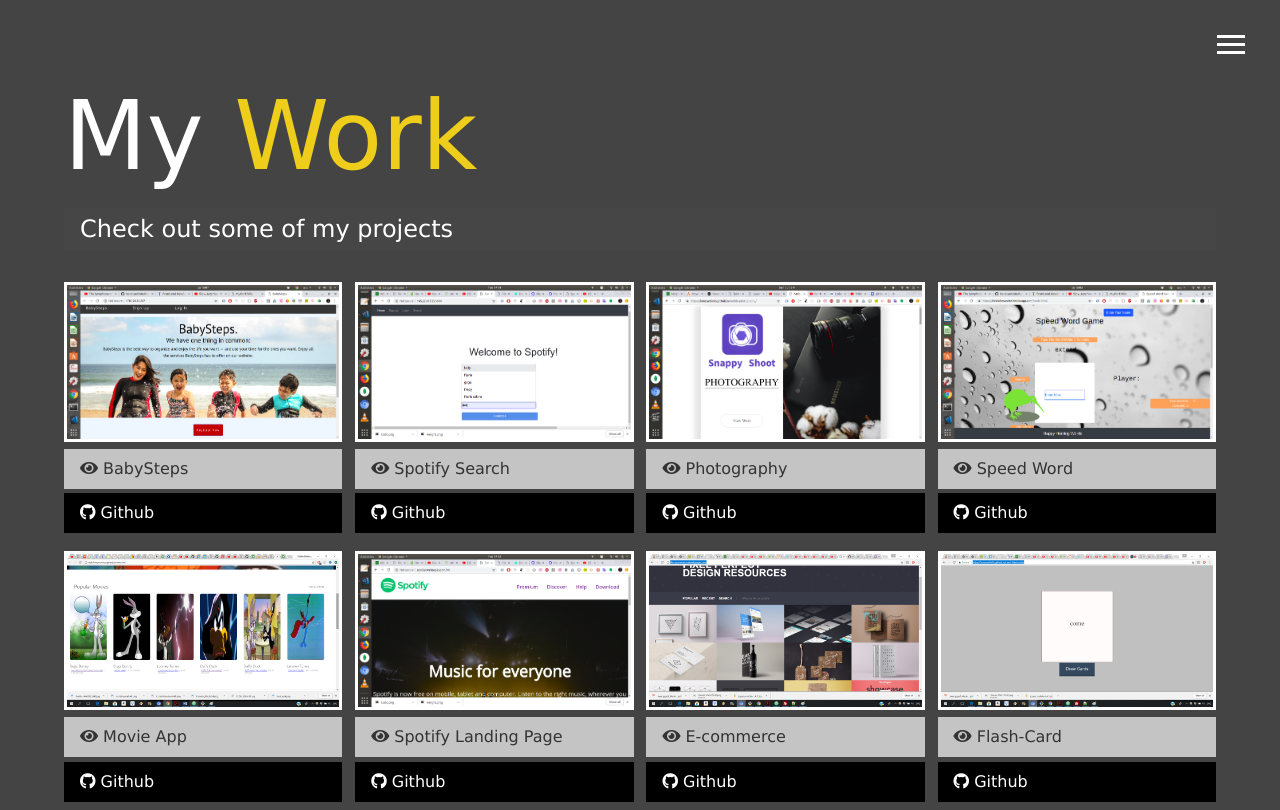
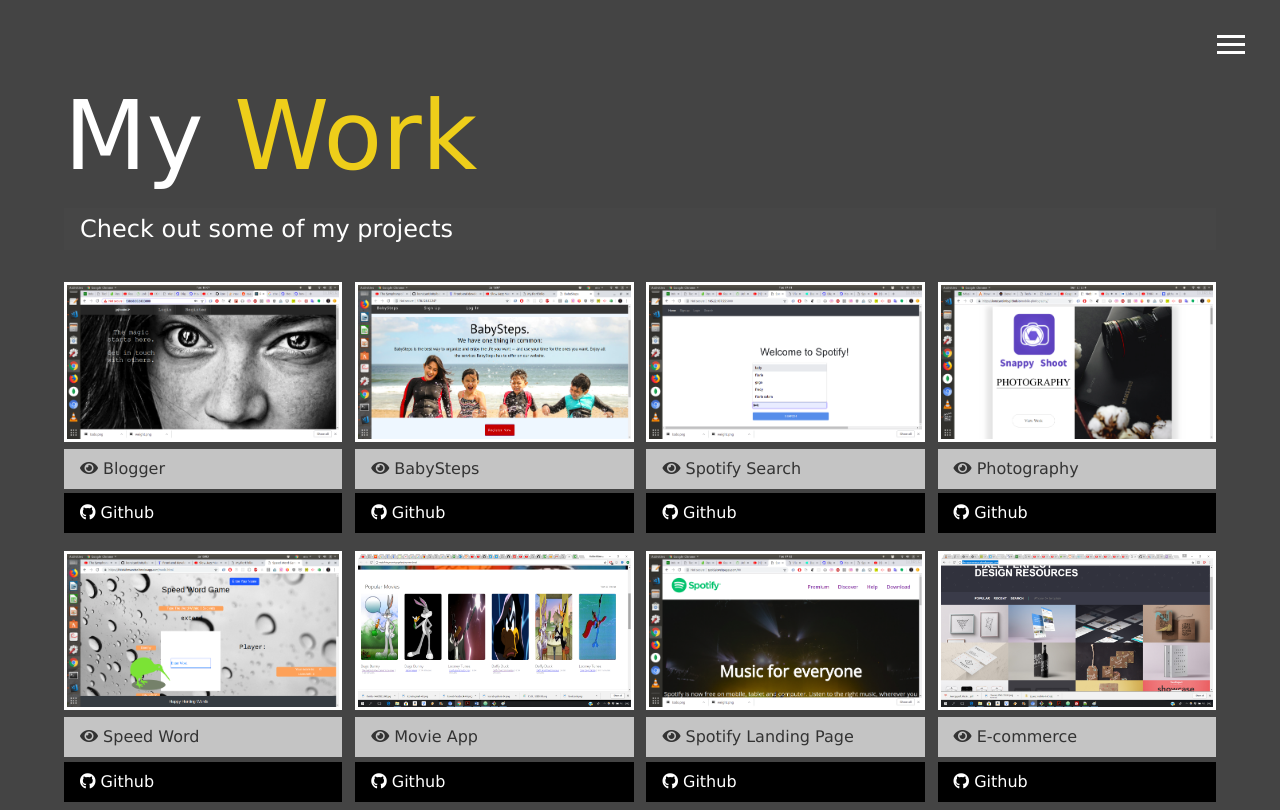
Before and after one commit to konstantin0s/modern-portfolio, a website: page dist/work.html in a window 1280 px wide. Shown: the top 810 px of the page. Drawn offline with Linux system fonts and the light colour scheme.

Commit message:
Add MERN app

```diff
--- a/dist/work.html
+++ b/dist/work.html
@@ -47,6 +47,19 @@
 Check out some of my projects
 </h2>
 <div class="projects">
+
+    <div class="item">
+        <a target="_blank" href="http://138.68.30.245:3000/">
+          <img src="img/blogger.png" alt="Project">
+        </a>
+        <a target="_blank" href="http://138.68.30.245:3000/" class="btn-light">
+          <i class="fas fa-eye"></i> Blogger
+        </a>
+        <a target="_blank" href="https://github.com/konstantin0s/sec-blog" class="btn-dark">
+          <i class="fab fa-github"></i> Github
+        </a>
+      </div>
+
     <div class="item">
         <a target="_blank" href="http://178.128.12.247/">
           <img src="img/babysteps.png" alt="Project">
```
Also changed, not shown: dist/img/blogger.png (added).
